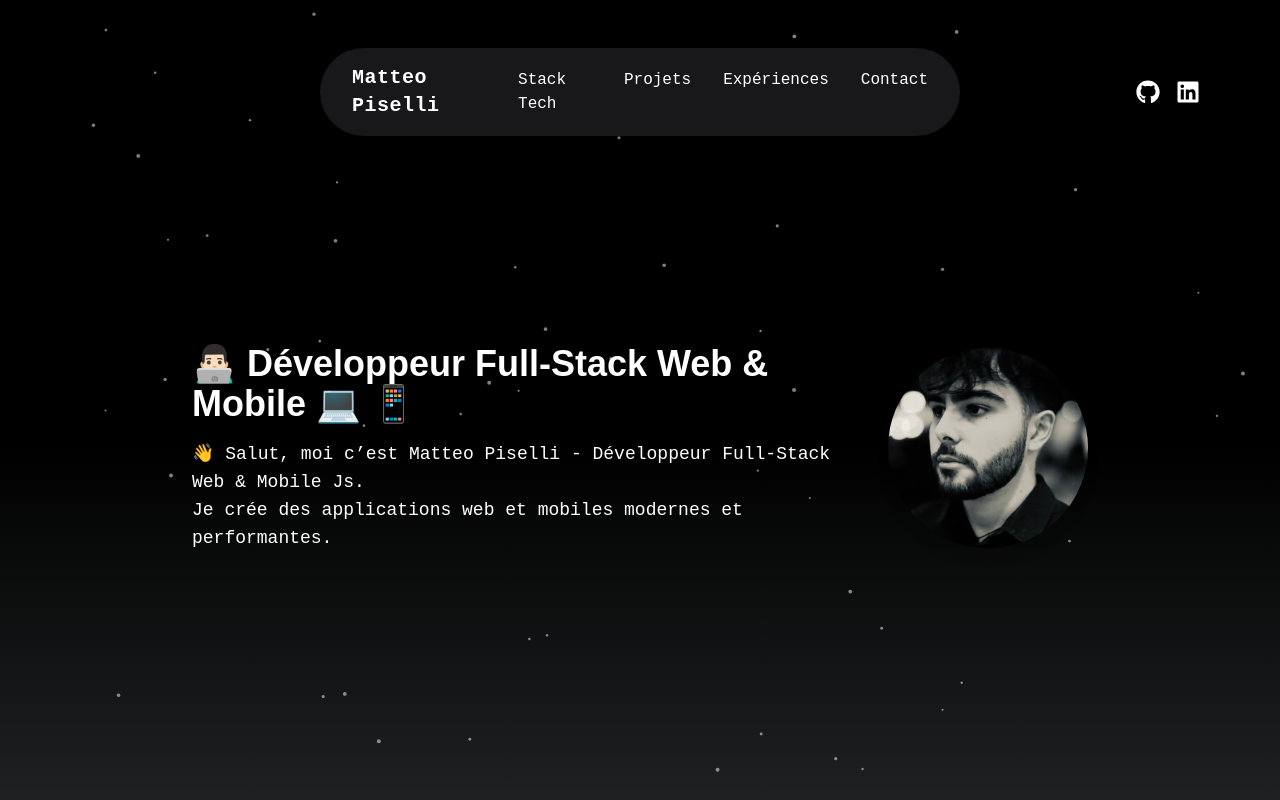
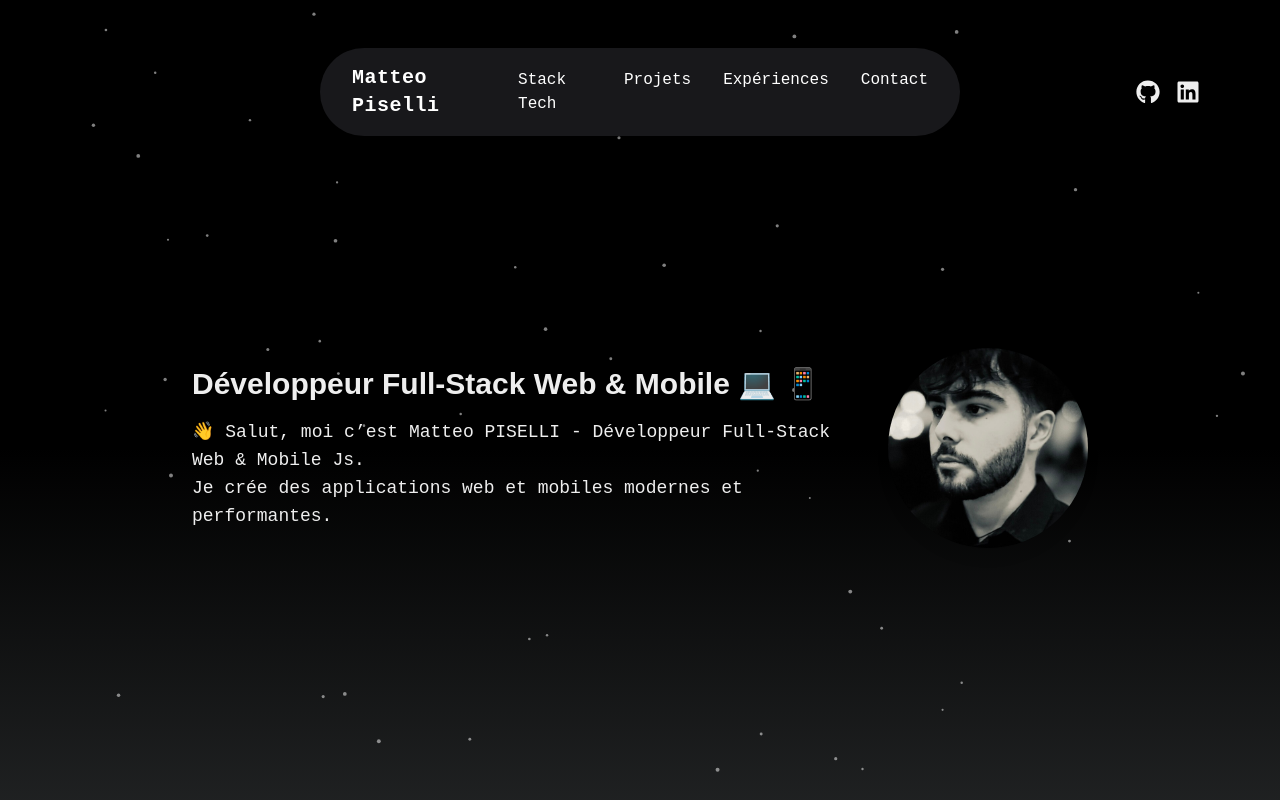
Before and after one commit to MatteoPiselli/portfolio, a Next.js app: page / in a window 1280 px wide. Shown: the top 800 px of the page. Built offline with nearby package versions, Linux system fonts and the light colour scheme; no server answers.

Commit message:
mise à jour des couleurs de texte pour une meilleure visibilité.

```diff
--- a/components/Home.jsx
+++ b/components/Home.jsx
@@ -18,7 +18,7 @@ export default function Home() {
   return (
     <>
       <Head>
-        <title>Matteo Piselli - Portfolio</title>
+        <title>Matteo PISELLI - Portfolio</title>
         <meta
           name="description"
           content="Bienvenue sur mon portfolio ! Vous y découvrirez de nombreuses informations telles que mon parcours, mes projets et mes expériences."
@@ -33,12 +33,12 @@ export default function Home() {
           <div className="absolute right-20 z-20">
             <div className="flex space-x-4">
               <Link href="https://github.com/MatteoPiselli">
-                <span className="text-white hover:text-[#A1A1A1] text-2xl cursor-pointer">
+                <span className="text-[#EEEEEE] hover:text-[#A1A1A1] text-2xl cursor-pointer">
                   <FaGithub />
                 </span>
               </Link>
               <Link href="https://www.linkedin.com/in/matteo-piselli/">
-                <span className="text-white hover:text-[#A1A1A1] text-2xl cursor-pointer">
+                <span className="text-[#EEEEEE] hover:text-[#A1A1A1] text-2xl cursor-pointer">
                   <FaLinkedin />
                 </span>
               </Link>
@@ -48,13 +48,13 @@ export default function Home() {
 
         {/* -------------About me------------ */}
         <div className="absolute z-10 inset-0 flex items-center justify-center px-6">
-          <div className="flex flex-col md:flex-row items-center gap-8 max-w-4xl w-full text-white">
+          <div className="flex flex-col md:flex-row items-center gap-8 max-w-4xl w-full text-[#EEEEEE]">
             <div className="flex-1 text-center md:text-left">
-              <h1 className="text-2xl md:text-4xl font-bold mb-4">
-                👨🏻‍💻 Développeur Full-Stack Web & Mobile 💻 📱
+              <h1 className="text-2xl md:text-3xl font-bold mb-4">
+                Développeur Full-Stack Web & Mobile 💻 📱
               </h1>
               <p className="text-lg font-light">
-                👋 Salut, moi c’est Matteo Piselli - Développeur Full-Stack Web
+                👋 Salut, moi c’est Matteo PISELLI - Développeur Full-Stack Web
                 & Mobile Js.
                 <br />
                 Je crée des applications web et mobiles modernes et
```
